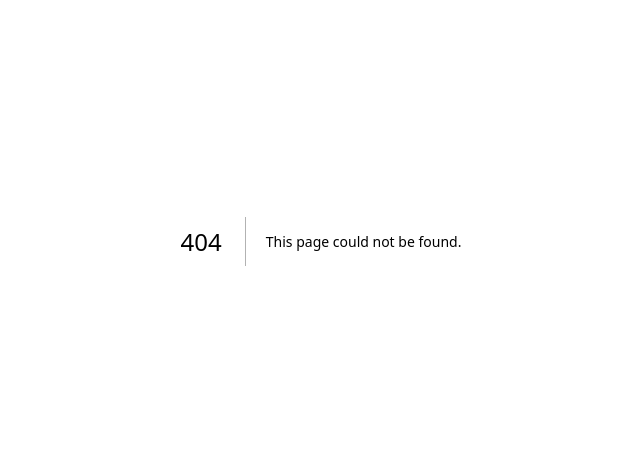
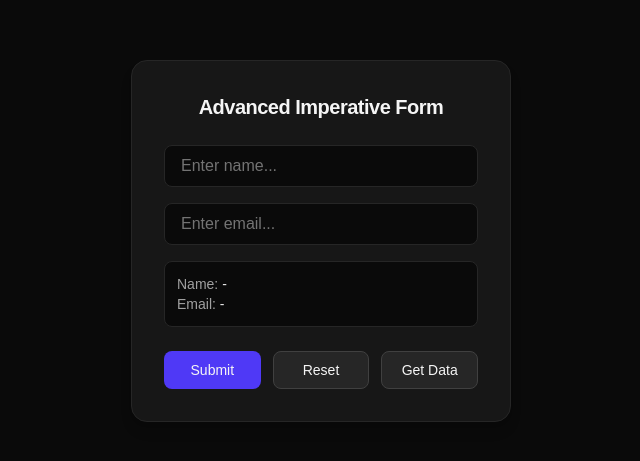
Before and after one commit to Rajender-01/react-hooks-journey, a Next.js app: page /hooks/useImperativeHandle/advanced in a window 1280 px wide. Before the commit this address had no page. Shown: the part 159-620 px from the top of the page, without its empty margins (319-959 px from the left). Built offline with nearby package versions, Linux system fonts and the light colour scheme.

Commit message:
Add AdvancedImperative component with useImperativeHandle for form control

```diff
--- /dev/null
+++ b/src/app/hooks/useImperativeHandle/advanced/page.tsx
@@ -0,0 +1,11 @@
+import AdvancedImperative from '@/src/hooks-learning/03-advance-hooks/useImperativeHandle/advanceForm/Parent'
+
+const page = () => {
+  return (
+    <div>
+      <AdvancedImperative/>
+    </div>
+  )
+}
+
+export default page
--- /dev/null
+++ b/src/hooks-learning/03-advance-hooks/useImperativeHandle/advanceForm/Child.tsx
@@ -0,0 +1,73 @@
+"use client";
+import { forwardRef, useImperativeHandle, useState } from "react";
+import { FormDataType } from "./Parent";
+
+export type FormData = {
+  name: string;
+  email: string;
+};
+
+const Form = forwardRef<FormDataType>((_, ref) => {
+  const [formData, setFormData] = useState<FormData>({
+    name: "",
+    email: "",
+  });
+
+  const handleinput = (e: React.ChangeEvent<HTMLInputElement>) => {
+    setFormData((prev) => ({
+      ...prev,
+      [e.target.name]: e.target.value,
+    }));
+  };
+
+  useImperativeHandle(ref, () => ({
+    submit() {
+      console.log("Form Submitted:", formData);
+    },
+    reset() {
+      setFormData({ name: "", email: "" });
+    },
+    getData() {
+      console.log("Form Submitted:", formData);
+      return formData;
+    },
+  }));
+
+  return (
+    <div className="space-y-4">
+
+      <input
+        type="text"
+        name="name"
+        placeholder="Enter name..."
+        value={formData.name}
+        onChange={handleinput}
+        className="w-full px-4 py-2 rounded-lg
+        bg-neutral-950 border border-neutral-800
+        focus:outline-none focus:ring-2 focus:ring-indigo-500
+        placeholder:text-neutral-500"
+      />
+
+      <input
+        type="email"
+        name="email"
+        placeholder="Enter email..."
+        value={formData.email}
+        onChange={handleinput}
+        className="w-full px-4 py-2 rounded-lg
+        bg-neutral-950 border border-neutral-800
+        focus:outline-none focus:ring-2 focus:ring-indigo-500
+        placeholder:text-neutral-500"
+      />
+
+      <div className="bg-neutral-950 border border-neutral-800 rounded-lg p-3 text-sm text-neutral-400">
+        <p>Name: <span className="text-neutral-200">{formData.name || "-"}</span></p>
+        <p>Email: <span className="text-neutral-200">{formData.email || "-"}</span></p>
+      </div>
+
+    </div>
+  );
+});
+
+Form.displayName = "Form";
+export default Form;
--- /dev/null
+++ b/src/hooks-learning/03-advance-hooks/useImperativeHandle/advanceForm/Parent.tsx
@@ -0,0 +1,54 @@
+"use client";
+import { useRef } from "react";
+import Form, { FormData } from "./Child";
+
+export type FormDataType = {
+  submit: () => void;
+  reset: () => void;
+  getData: () => FormData;
+};
+
+const AdvancedImperative = () => {
+  const formRef = useRef<FormDataType | null>(null);
+
+  return (
+    <div className="min-h-screen bg-neutral-950 text-neutral-100 flex items-center justify-center p-6">
+      <div className="bg-neutral-900 border border-neutral-800 rounded-2xl p-8 w-95 space-y-6 shadow-lg">
+
+        <h1 className="text-xl font-semibold tracking-tight text-center">
+          Advanced Imperative Form
+        </h1>
+
+        <Form ref={formRef} />
+
+        <div className="grid grid-cols-3 gap-3">
+
+          <button
+            onClick={() => formRef.current?.submit()}
+            className="px-3 py-2 rounded-lg bg-indigo-600 hover:bg-indigo-500 transition text-sm font-medium"
+          >
+            Submit
+          </button>
+
+          <button
+            onClick={() => formRef.current?.reset()}
+            className="px-3 py-2 rounded-lg bg-neutral-800 hover:bg-neutral-700 border border-neutral-700 transition text-sm font-medium"
+          >
+            Reset
+          </button>
+
+          <button
+            onClick={() => formRef.current?.getData()}
+            className="px-3 py-2 rounded-lg bg-neutral-800 hover:bg-neutral-700 border border-neutral-700 transition text-sm font-medium"
+          >
+            Get Data
+          </button>
+
+        </div>
+
+      </div>
+    </div>
+  );
+};
+
+export default AdvancedImperative;
```
